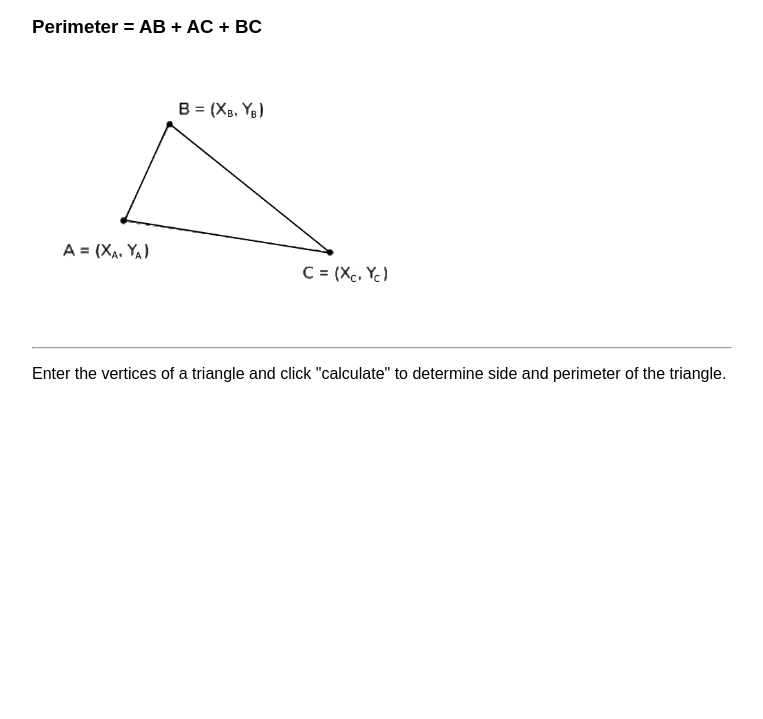
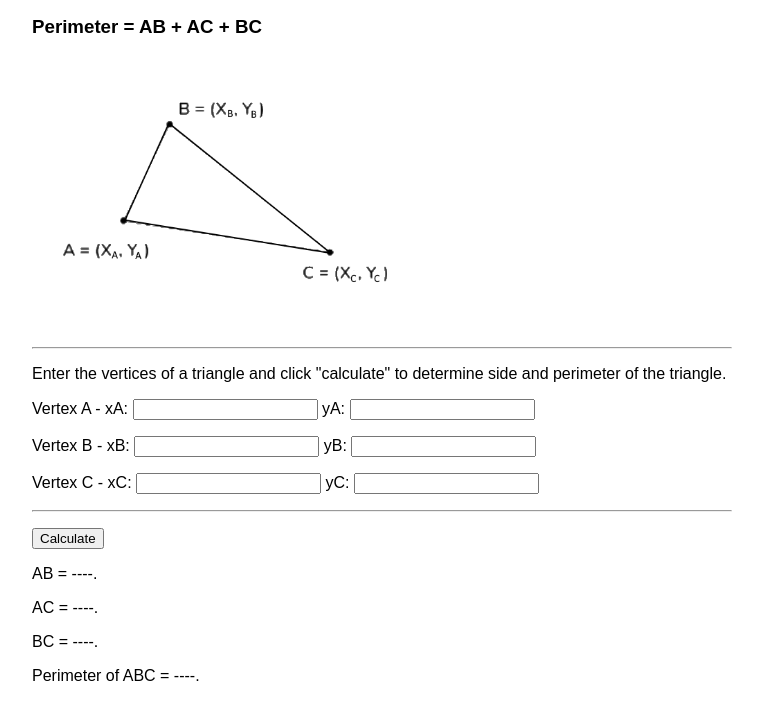
Before and after one commit to aaron2579/triangle-perimeter-start, a plain HTML site: page index.html in a window 1280 px wide. Shown: the part 105-824 px from the top of the page, without its empty margins (258-1021 px from the left). Before the commit the page ends 800 px from the top, so only its background shows below. Drawn offline with Linux system fonts and the light colour scheme.

Commit message:
Update index.html

```diff
--- a/index.html
+++ b/index.html
@@ -27,5 +27,29 @@
       and perimeter of the triangle.
     </p>
 
+    <p>
+      Vertex A - xA: <input id="X-A" type="number" /> yA:
+      <input id="Y-A" type="number" />
+    </p>
+
+    <p>
+      Vertex B - xB: <input id="X-B" type="number" /> yB:
+      <input id="Y-B" type="number" />
+    </p>
+
+    <p>
+      Vertex C - xC: <input id="X-C" type="number" /> yC:
+      <input id="Y-C" type="number" />
+    </p>
+
+    <hr>
+    <p>
+      <button id="btn">Calculate</button>
+    </p>
+
+    <p>AB = <span id="AB-ans">----</span>.</p>
+    <p>AC = <span id="AC-ans">----</span>.</p>
+    <p>BC = <span id="BC-ans">----</span>.</p>
+    <p>Perimeter of ABC = <span id="perimeter-ans">----</span>.</p>
   </body>
 </html>
```
